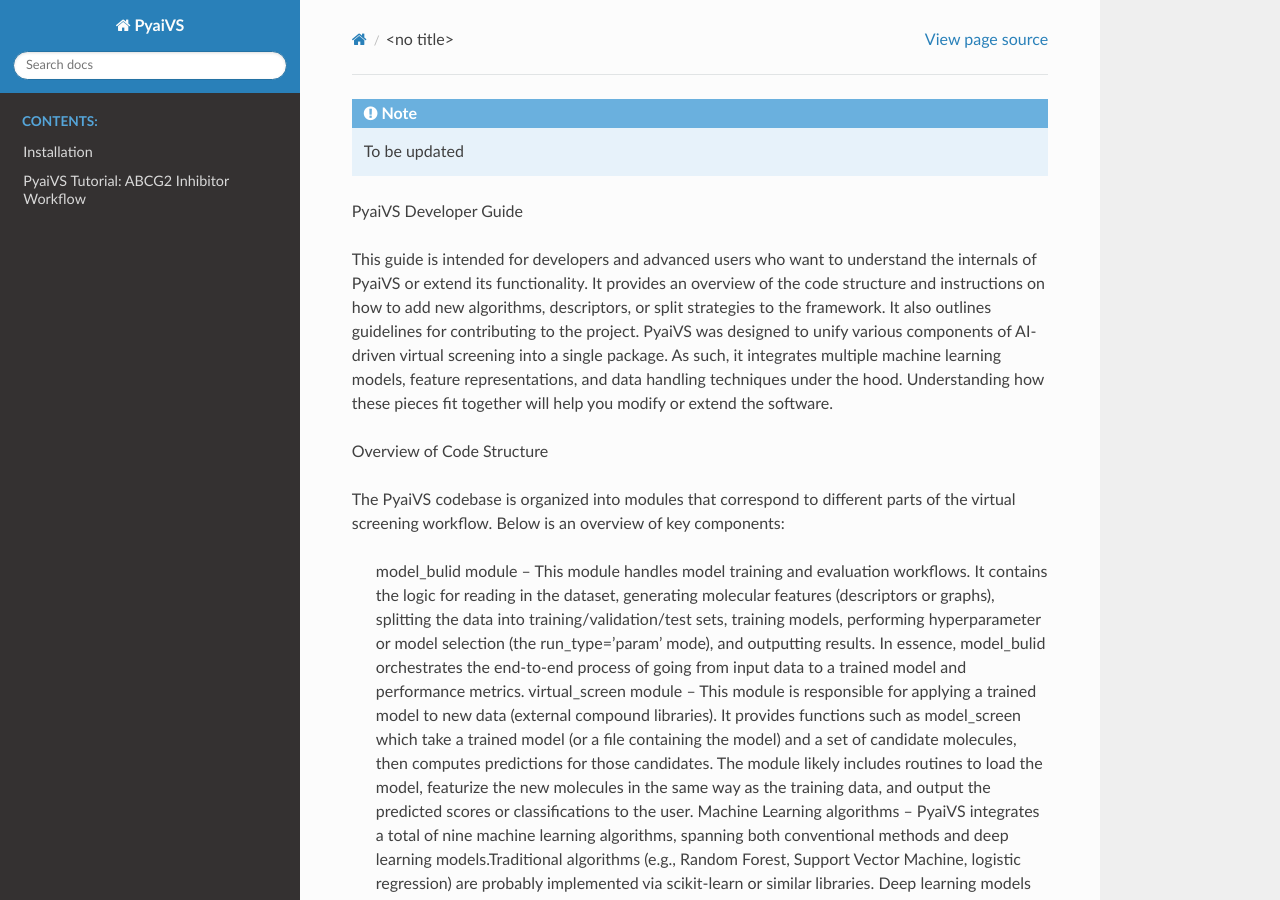
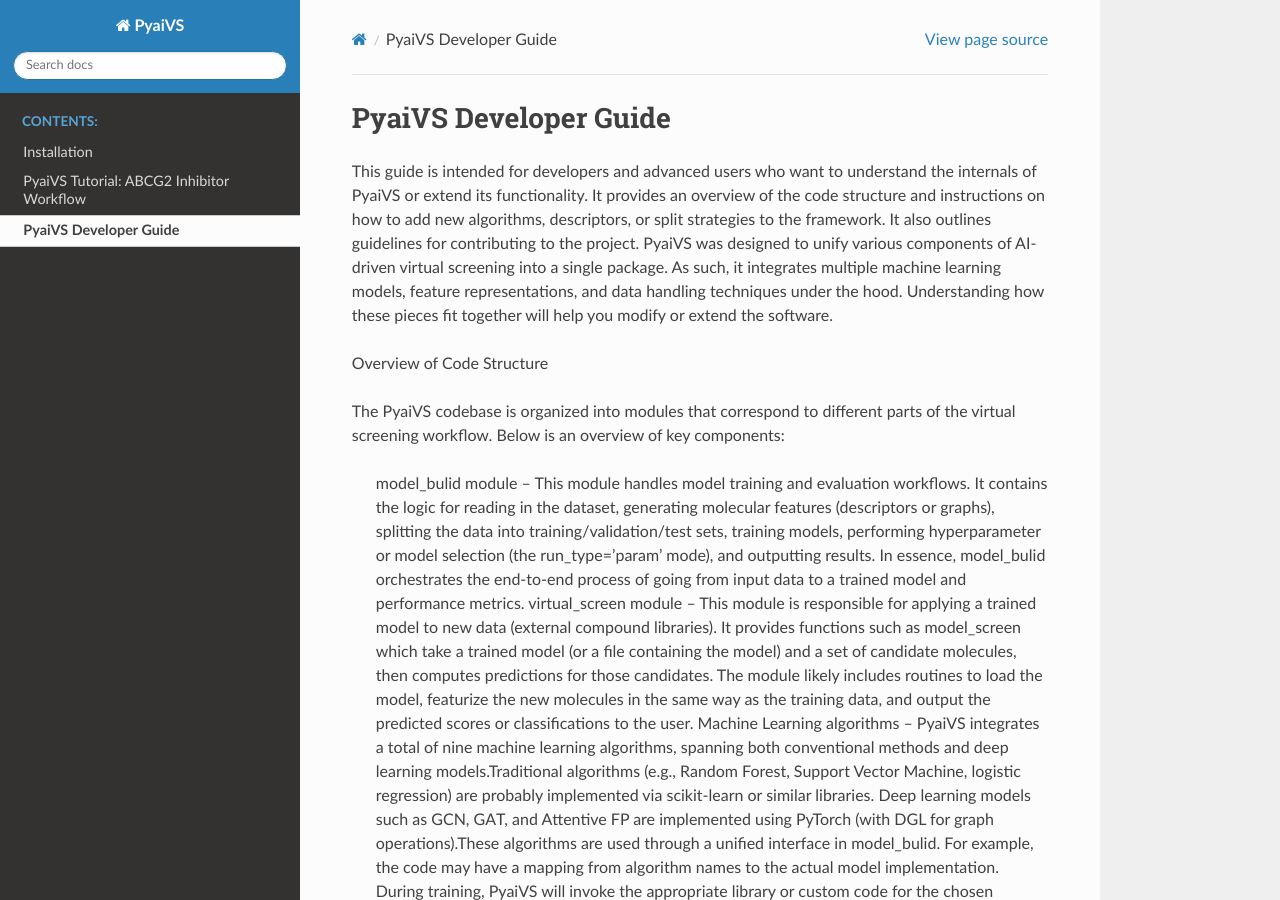
Before and after one commit to danqingmk/OpenVS_PyaiVS, a Sphinx documentation site: the page built from docs/developer_guide.rst, in a window 1280 px wide and 900 px high. Built offline with Sphinx 7.4.7 and the Read the Docs theme 3.1.0, drawn with Linux system fonts in a browser that asks for light colours.

Commit message:
Update developer_guide.rst

```diff
--- a/docs/developer_guide.rst
+++ b/docs/developer_guide.rst
@@ -1,6 +1,6 @@
-.. note:: To be updated
 
 PyaiVS Developer Guide
+======================
 
 This guide is intended for developers and advanced users who want to understand the internals of PyaiVS or extend its functionality. It provides an overview of the code structure and instructions on how to add new algorithms, descriptors, or split strategies to the framework. It also outlines guidelines for contributing to the project.
 PyaiVS was designed to unify various components of AI-driven virtual screening into a single package. As such, it integrates multiple machine learning models, feature representations, and data handling techniques under the hood. Understanding how these pieces fit together will help you modify or extend the software.
```
